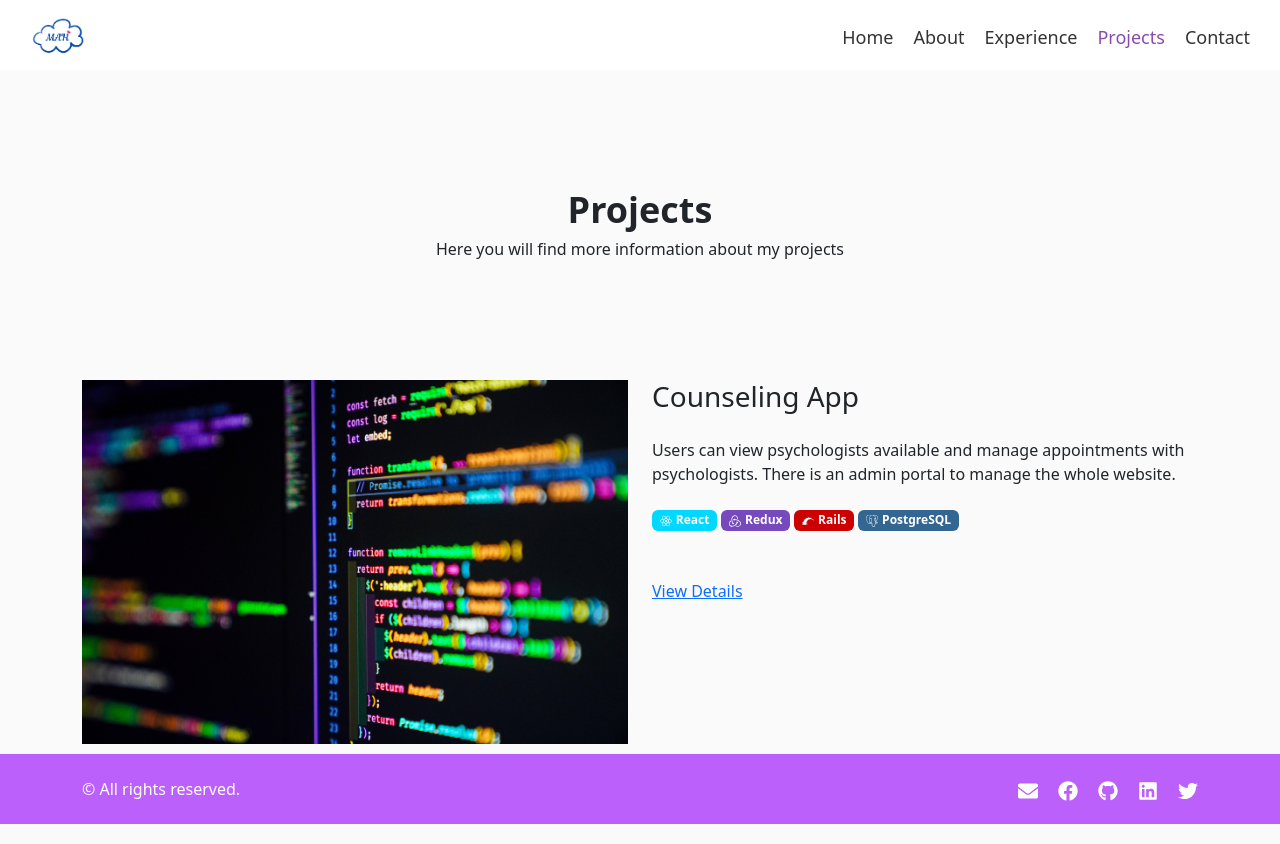
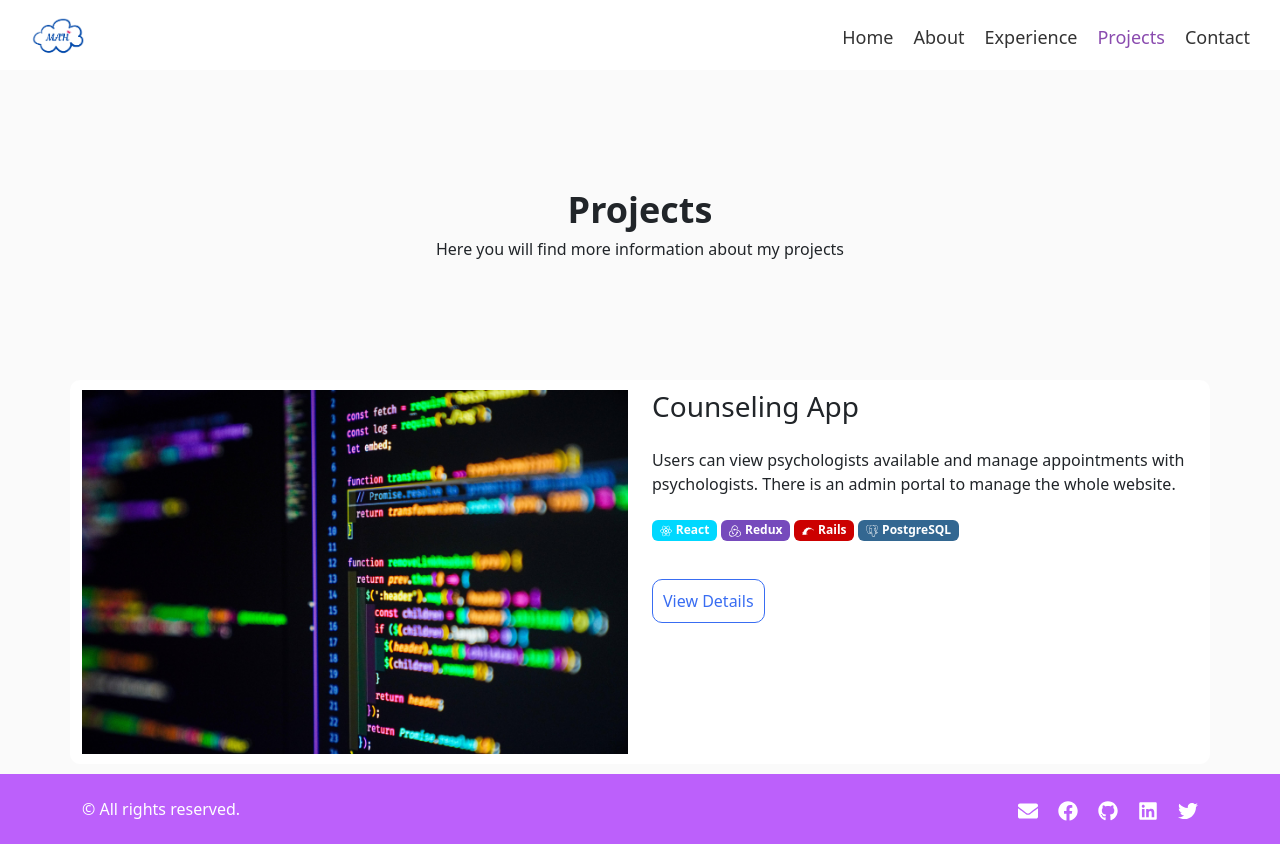
Before and after one commit to MAleemH/muhammad-aleem-hashmi-portfolio, a React (Create React App) app: page /projects in a window 1280 px wide. Built offline with nearby package versions, Linux system fonts and the light colour scheme.

Commit message:
Added css for projects section

```diff
--- a/src/App.css
+++ b/src/App.css
@@ -84,6 +84,29 @@ body {
   color: #333;
 }
 
+/* projects */
+
+.project-card {
+  background-color: #fff;
+  border-radius: 10px;
+  padding: 10px;
+}
+
+.project-view-btn {
+  background-color: none;
+  border: 1px solid #396df2;
+  text-decoration: none;
+  padding: 10px;
+  border-radius: 10px;
+  color: #396df2;
+}
+
+.project-view-btn:hover {
+  background-color: #6070ff;
+  color: #fff;
+  border: none;
+}
+
 /* footer */
 
 footer {
```
